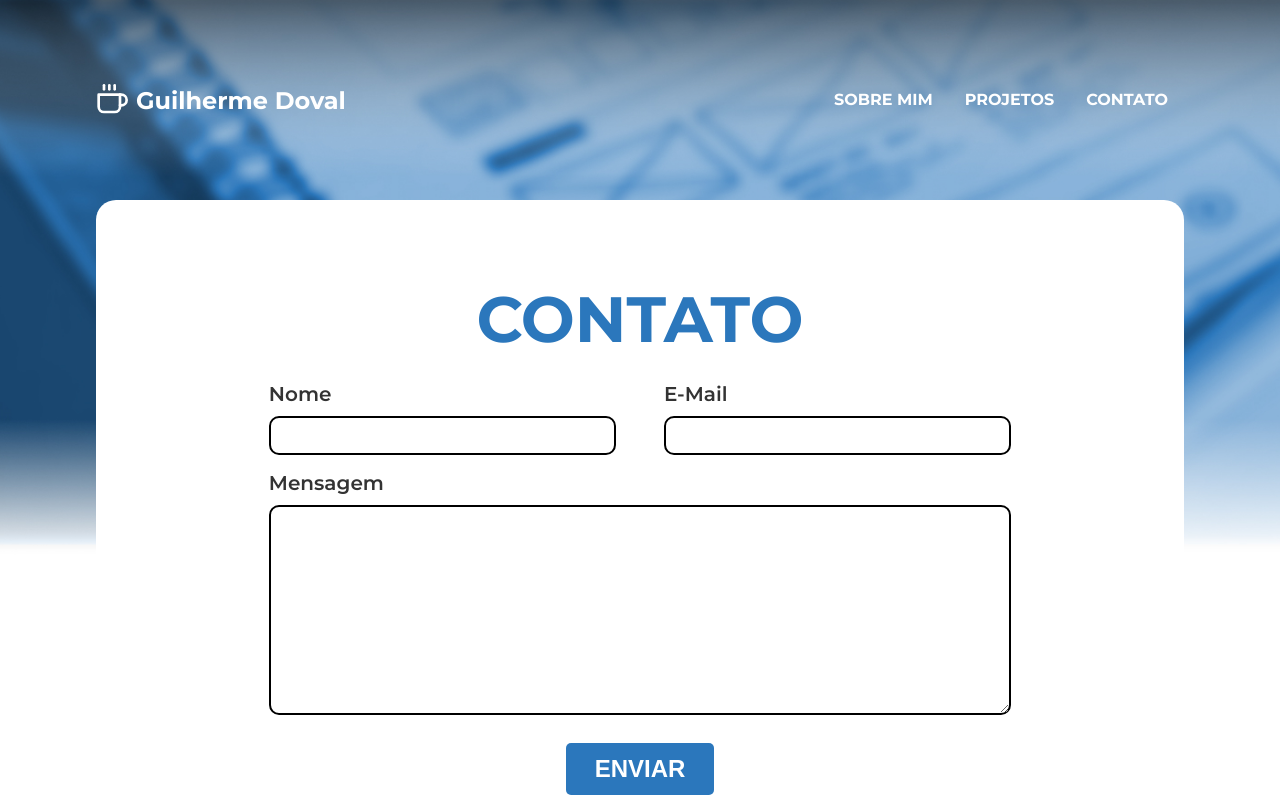
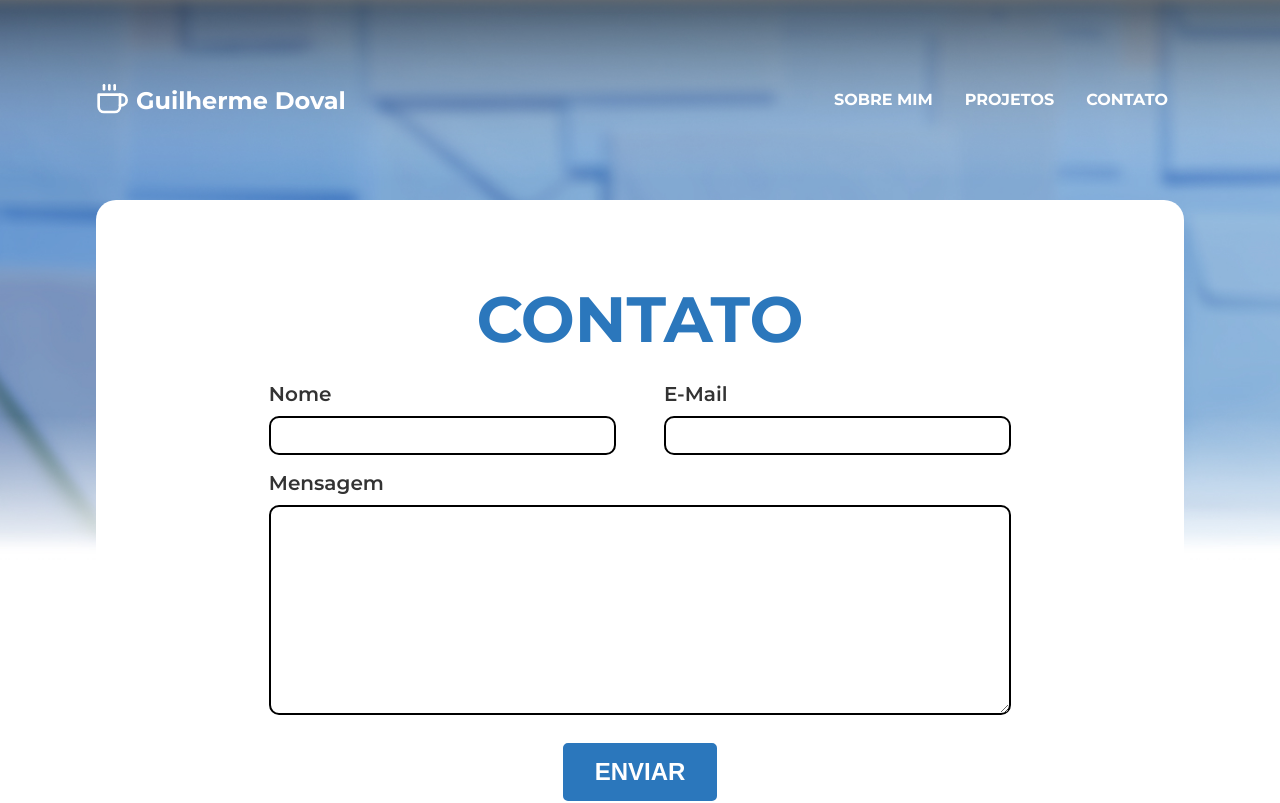
Before and after one commit to Dovalization/MyPortfolio, a Next.js app: page /contato in a window 1280 px wide. Shown: the top 803 px of the page. Built offline with nearby package versions, Linux system fonts and the light colour scheme.

Commit message:
added button hover effects

```diff
--- a/package.json
+++ b/package.json
@@ -6,7 +6,7 @@
     "dev": "next dev",
     "build": "next build",
     "start": "next start",
-    "formspree" : "formspree deploy",
+    "formspree": "formspree deploy",
     "deploy": "next build && next export"
   },
   "dependencies": {
@@ -15,6 +15,7 @@
     "axios": "^0.21.1",
     "framer-motion": "^3.2.1",
     "next": "10.0.5",
+    "polished": "^4.1.0",
     "prismic-dom": "^2.2.4",
     "prismic-javascript": "^3.0.2",
     "react": "17.0.1",
--- a/src/components/Form/styles.ts
+++ b/src/components/Form/styles.ts
@@ -1,5 +1,6 @@
 import styled from 'styled-components'
 import { motion } from 'framer-motion'
+import { shade } from 'polished'
 
 export const FormContainer = styled(motion.div)`
   width: 80%;
@@ -38,6 +39,7 @@ export const FormContainer = styled(motion.div)`
     border-radius: 10px;
     font-family: Montserrat, sans-serif;
     font-size: 16px;
+    resize: vertical;
   }
 
   input[type='text']:focus,
@@ -61,6 +63,14 @@ export const FormContainer = styled(motion.div)`
     border: none;
     margin: 1em auto;
     outline: 0;
+    border: 3px solid ${props => props.theme.colors.primary};
+    transition: all 0.2s;
+    cursor: pointer;
+
+    &:hover {
+      background: ${shade(-0.15, '#2B77BC')};
+      border: 3px solid ${shade(-0.15, '#2B77BC')};
+    }
 
     @media screen and (max-width: 960px) {
       margin: 0;
--- a/src/pages/contato.tsx
+++ b/src/pages/contato.tsx
@@ -20,7 +20,7 @@ const Contact: NextPage = () => {
       <Navbar />
       <HeaderBackground>
         <Image
-          src="/guilherme-doval-about-bg.jpg"
+          src="/guilherme-doval-contact-bg.jpg"
           layout="fill"
           objectFit="cover"
         />
--- a/src/pages/projetos/[slug].tsx
+++ b/src/pages/projetos/[slug].tsx
@@ -49,7 +49,7 @@ const Project: NextPage<IProjectProps> = ({ project }) => {
       <Navbar />
       <HeaderBackground>
         <Image
-          src="/guilherme-doval-about-bg.jpg"
+          src="/guilherme-doval-works-bg.jpg"
           layout="fill"
           objectFit="cover"
         />
```
Also changed, not shown: src/components/Button/styles.ts (+11 -1 lines), public/guilherme-doval-contact-bg.jpg (added), 1 other file (tests, documents, lock files or other folders).
